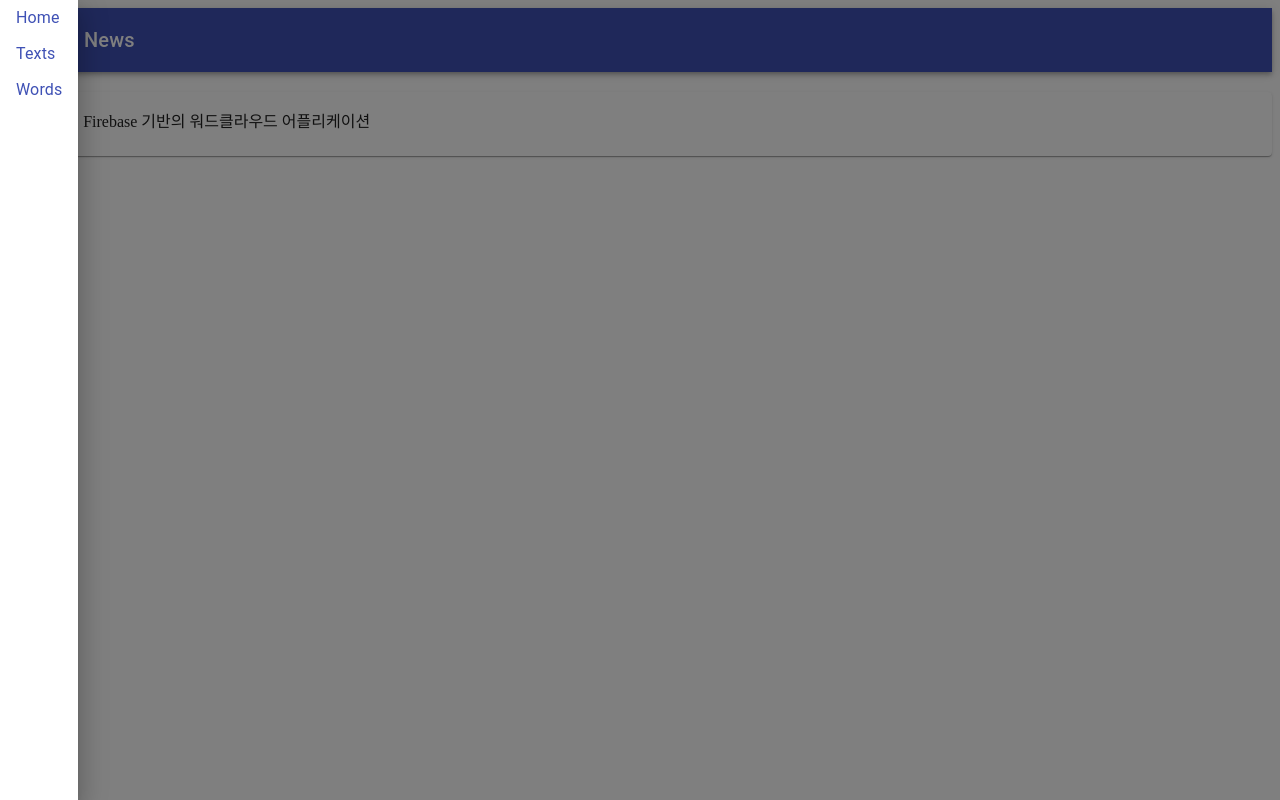
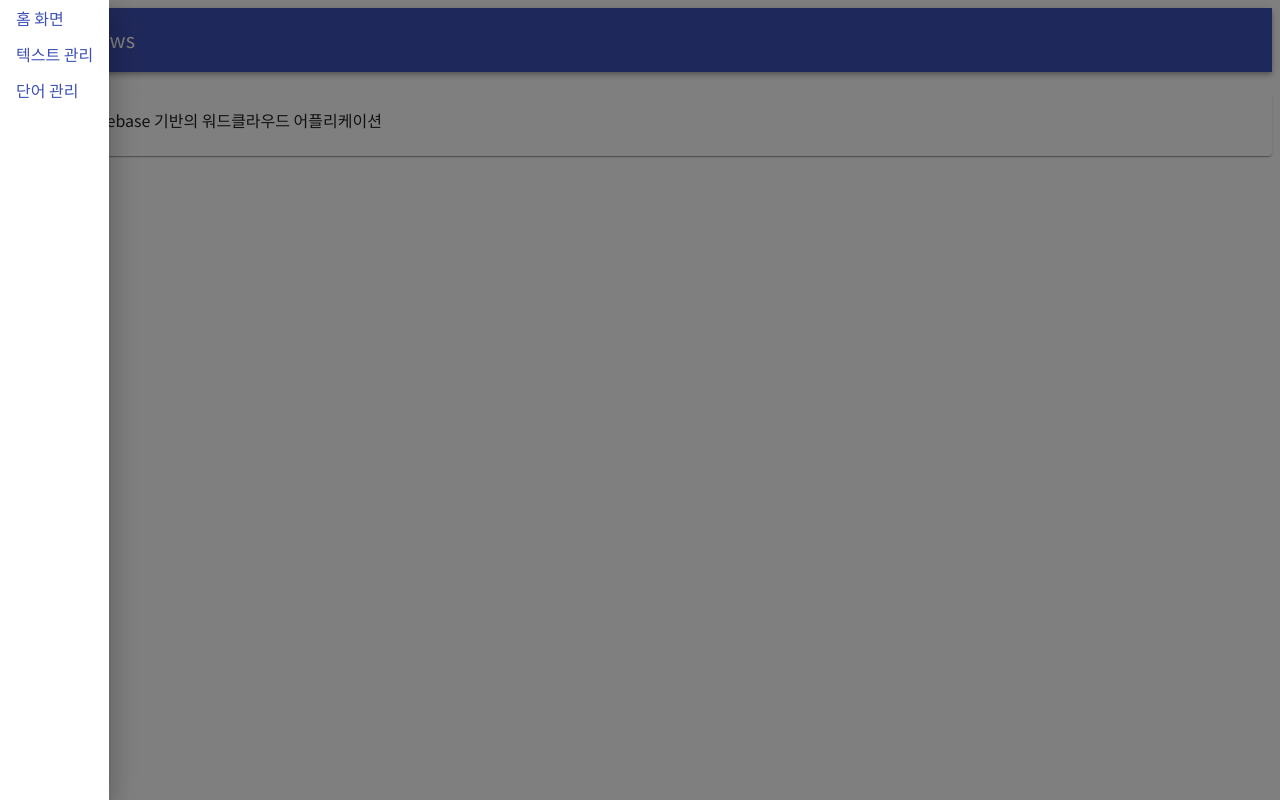
Before and after one commit to bamgasi/WordCloud, a React app: page /#/ in a window 1280 px wide. Both pictures are taken after a click on the button 44 px from the left and 40 px from the top of the page. Built offline with nearby package versions, Linux system fonts and the light colour scheme.

Commit message:
한글 웹폰트 적용

```diff
--- a/package.json
+++ b/package.json
@@ -6,11 +6,13 @@
   "dependencies": {
     "@material-ui/core": "^4.1.3",
     "@material-ui/icons": "^4.2.1",
+    "css-loader": "^3.0.0",
     "firebase-tools": "^7.0.2",
     "react": "^16.8.6",
     "react-dom": "^16.8.6",
     "react-router-dom": "^5.0.1",
-    "react-text-truncate": "^0.14.1"
+    "react-text-truncate": "^0.14.1",
+    "style-loader": "^0.23.1"
   },
   "scripts": {
     "start": "NODE_ENV=development webpack-dev-server",
--- a/src/components/AppShell.js
+++ b/src/components/AppShell.js
@@ -53,13 +53,13 @@ class AppShell extends React.Component {
                     </AppBar>
                     <Drawer open={this.state.toggle}>
                         <MenuItem onClick={this.handleDrawerToggle}>
-                            <Link component={RouterLink} to="/">Home</Link>
+                            <Link component={RouterLink} to="/">홈 화면</Link>
                         </MenuItem>
                         <MenuItem onClick={this.handleDrawerToggle}>
-                            <Link component={RouterLink} to="/texts">Texts</Link>
+                            <Link component={RouterLink} to="/texts">텍스트 관리</Link>
                         </MenuItem>
                         <MenuItem onClick={this.handleDrawerToggle}>
-                            <Link component={RouterLink} to="/words">Words</Link>
+                            <Link component={RouterLink} to="/words">단어 관리</Link>
                         </MenuItem>
 
                     </Drawer>
--- /dev/null
+++ b/src/index.css
@@ -0,0 +1,5 @@
+@import url(https://fonts.googleapis.com/earlyaccess/notosanskr.css);
+
+div {
+  font-family: 'Noto Sans KR' !important;
+}
--- a/src/main.js
+++ b/src/main.js
@@ -1,5 +1,19 @@
 import React from 'react';
 import ReactDOM from 'react-dom';
 import App from './components/App';
+import './index.css'
+import { MuiThemeProvider, createMuiTheme } from '@material-ui/core/styles'
 
-ReactDOM.render(<App />, document.getElementById('app'));
+const theme = createMuiTheme({
+  typography: {
+    useNextVariants: true,
+    fontFamily: "Noto Sans KR"
+  }
+});
+
+ReactDOM.render(
+  <MuiThemeProvider theme={theme}>
+    <App />
+  </MuiThemeProvider>,
+  document.getElementById('app')
+);
--- a/webpack.config.js
+++ b/webpack.config.js
@@ -16,6 +16,9 @@ module.exports = {
             include: path.resolve(__dirname, './src'),
             loaders: 'babel-loader'
 
+        },{
+            test: /\.css$/,
+            loaders: 'style-loader!css-loader'
         }]
     },
     plugins: [
```
Also changed, not shown: 1 other file (tests, documents, lock files or other folders).
